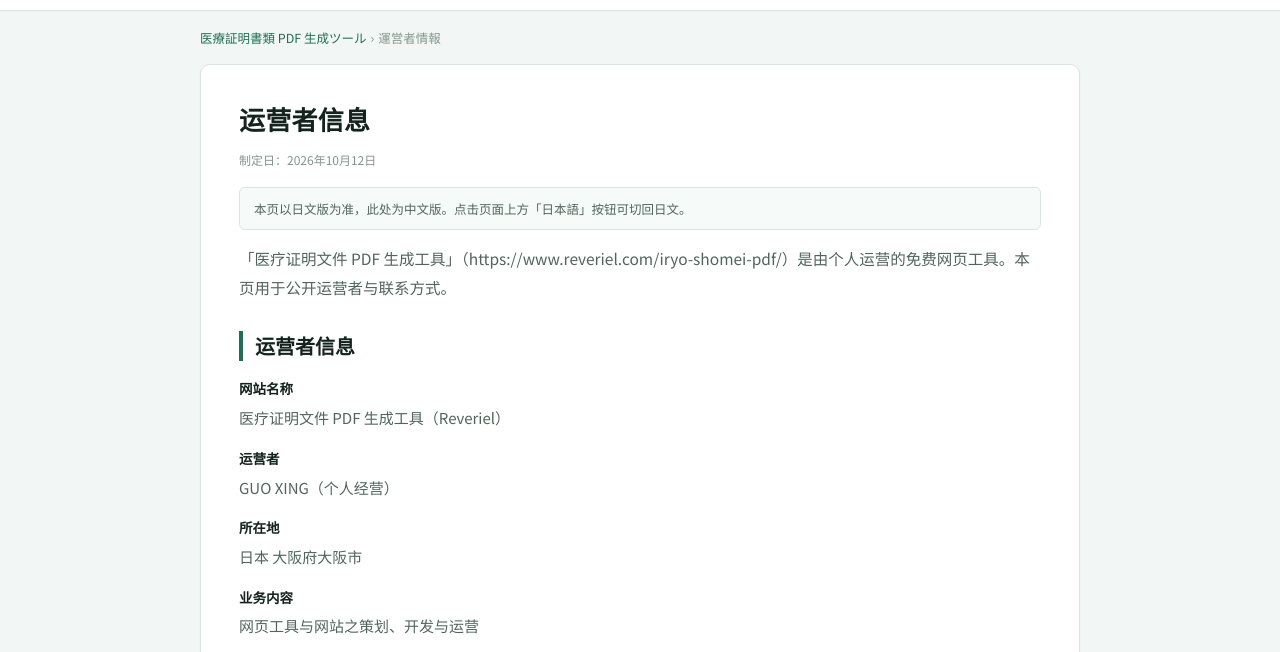
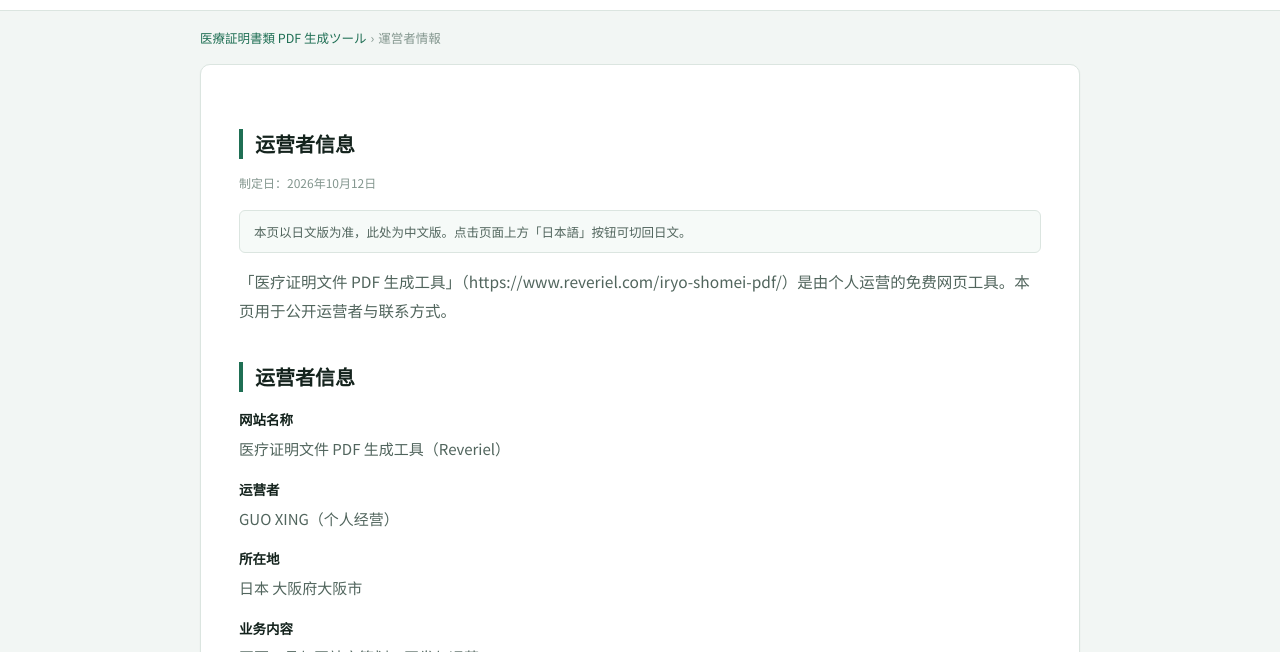
Before and after one commit to reveriel/iryo-shomei-pdf, a plain HTML site: page company.html in a window 1280 px wide. Both pictures are taken after a click on the button "中文". Shown: the part 54-706 px from the top of the page. Drawn offline with Linux system fonts and the light colour scheme.

Commit message:
SEO：中国語ブロックの見出しをh2に下げ、h1の重複を解消

```diff
--- a/company.html
+++ b/company.html
@@ -135,8 +135,8 @@
     </article>
 
     <!-- ================= 中文 ================= -->
-    <article class="guide lang-zh">
-      <h1>运营者信息</h1>
+    <article class="guide lang-zh" lang="zh-CN">
+      <h2>运营者信息</h2>
       <p class="guide-meta">制定日：2026年10月12日</p>
 
       <p class="lang-note">本页以日文版为准，此处为中文版。点击页面上方「日本語」按钮可切回日文。</p>
```
Also changed, not shown: privacy.html (+2 -2 lines).
